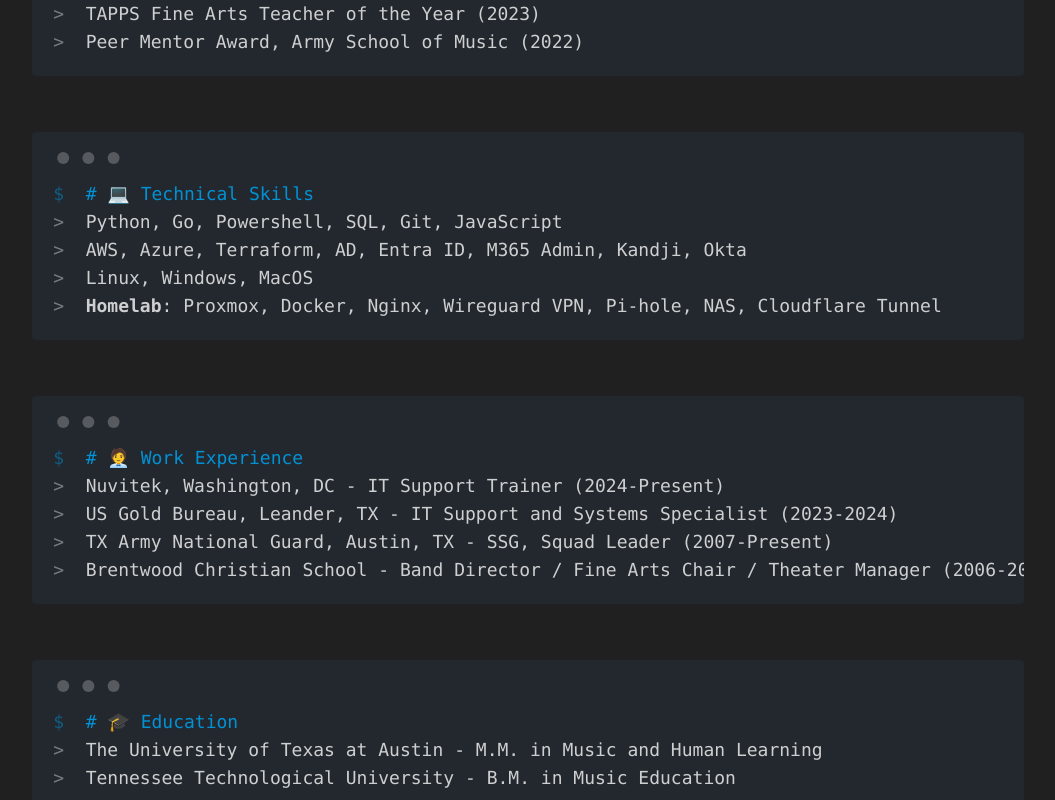
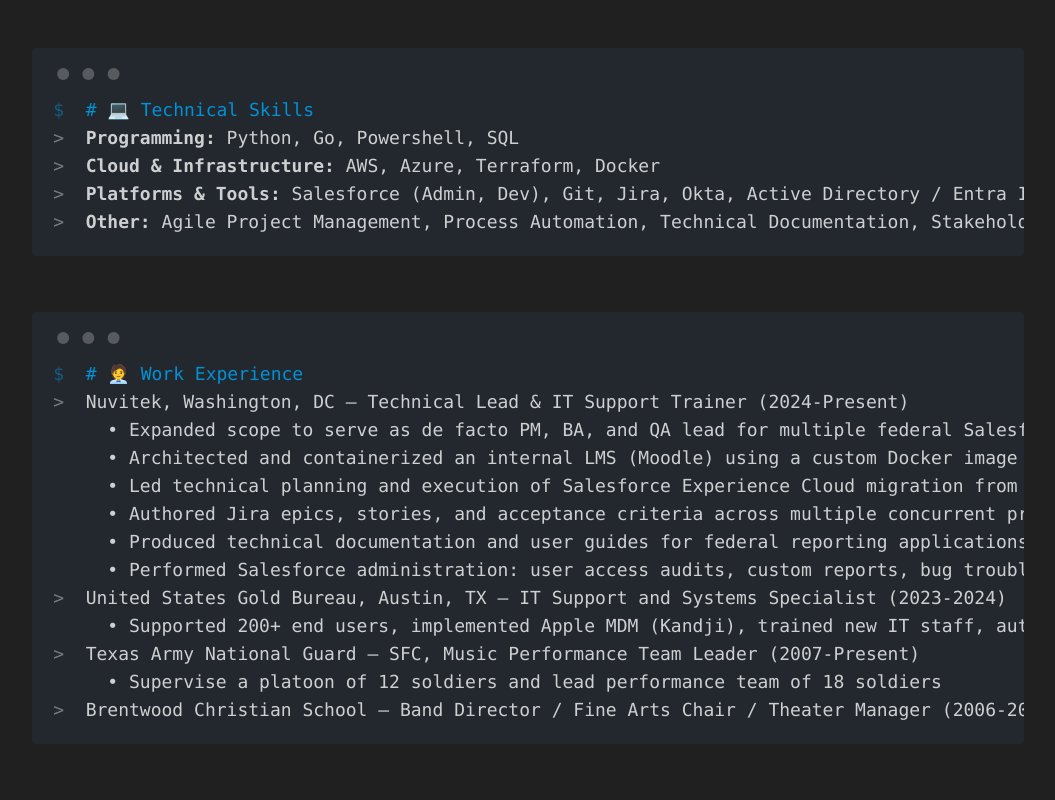
Before and after one commit to jtravisp/travispollard.com, a Next.js app in the folder frontend/: page /resume in a window 1280 px wide. Shown: the part 600-1400 px from the top of the page, without its empty margins (112-1167 px from the left). Built offline with nearby package versions, Linux system fonts and the light colour scheme.

Commit message:
update bio and resume content

```diff
--- a/frontend/app/layout.tsx
+++ b/frontend/app/layout.tsx
@@ -14,13 +14,13 @@
 
 export const metadata = {
   title: 'Travis Pollard – Cloud Architect',
-  description: 'Personal website and resume of Travis Pollard, an IT professional and cloud engineer based in Austin, TX.',
-  keywords: ['Travis Pollard', 'Cloud Architect', 'DevOps', 'AWS', 'Terraform', 'Next.js', 'IT Support Trainer', 'Resume'],
+  description: 'Personal website and resume of Travis Pollard, a cloud architect and technical lead based in Austin, TX. AWS certified, Terraform, Salesforce, DevOps.',
+  keywords: ['Travis Pollard', 'Cloud Architect', 'Technical Lead', 'DevOps', 'AWS', 'Terraform', 'Salesforce', 'Docker', 'Next.js', 'Resume'],
   authors: [{ name: 'Travis Pollard', url: 'https://www.travispollard.com' }],
   creator: 'Travis Pollard',
   openGraph: {
     title: 'Travis Pollard – Cloud Architect',
-    description: 'Resume of Travis Pollard, IT and Cloud Professional.',
+    description: 'Resume of Travis Pollard, Cloud Architect and Technical Lead.',
     url: 'https://www.travispollard.com',
     siteName: 'Travis Pollard Portfolio',
     type: 'website',
--- a/frontend/app/page.tsx
+++ b/frontend/app/page.tsx
@@ -71,7 +71,7 @@
 
         {/* Footer */}
         <footer className="footer p-6 bg-neutral text-neutral-content rounded-lg justify-center">
-          <p>&copy; 2025 Travis Pollard — Austin, TX — travis@travispollard.com</p>
+          <p>&copy; 2026 Travis Pollard — Austin, TX — travis@travispollard.com</p>
         </footer>
 
         <VisitorCounter />
--- a/frontend/app/resume/page.tsx
+++ b/frontend/app/resume/page.tsx
@@ -49,14 +49,11 @@
               <code># 🛡 Certifications & Recognitions</code>
             </pre>
             {[
+              "AWS Certified Developer - Associate",
               "AWS Certified Solutions Architect - Associate",
-              "Secret Level Clearance (Active)",
+              "Secret Level Clearance, Active",
               "CompTIA Security+, Network+, A+",
-              "edX CS50x & CS50p Certificates",
-              "Google Data Analytics Professional Certificate",
-              "Finley R. Hamilton Outstanding Military Musician Award (2024)",
-              "TAPPS Fine Arts Teacher of the Year (2023)",
-              "Peer Mentor Award, Army School of Music (2022)"
+              "edX Harvard CS50x Computer Science Certificate and CS50p Python Certificate",
             ].map((item, idx) => (
               <pre data-prefix=">" key={idx}><code>{item}</code></pre>
             ))}
@@ -73,16 +70,16 @@
               <code># 💻 Technical Skills</code>
             </pre>
             <pre data-prefix=">">
-              <code>Python, Go, Powershell, SQL, Git, JavaScript</code>
+              <code><strong>Programming:</strong> Python, Go, Powershell, SQL</code>
             </pre>
             <pre data-prefix=">">
-              <code>AWS, Azure, Terraform, AD, Entra ID, M365 Admin, Kandji, Okta</code>
+              <code><strong>Cloud & Infrastructure:</strong> AWS, Azure, Terraform, Docker</code>
             </pre>
             <pre data-prefix=">">
-              <code>Linux, Windows, MacOS</code>
+              <code><strong>Platforms & Tools:</strong> Salesforce (Admin, Dev), Git, Jira, Okta, Active Directory / Entra ID, M365, Google Workspace, Connectwise Automate, Kandji, Netsuite</code>
             </pre>
             <pre data-prefix=">">
-              <code><strong>Homelab</strong>: Proxmox, Docker, Nginx, Wireguard VPN, Pi-hole, NAS, Cloudflare Tunnel</code>
+              <code><strong>Other:</strong> Agile Project Management, Process Automation, Technical Documentation, Stakeholder Communication</code>
             </pre>
           </motion.div>
 
@@ -97,16 +94,24 @@
               <code># 🧑‍💼 Work Experience</code>
             </pre>
             <pre data-prefix=">">
-              <code>Nuvitek, Washington, DC - IT Support Trainer (2024-Present)</code>
+              <code>Nuvitek, Washington, DC — Technical Lead & IT Support Trainer (2024-Present)</code>
             </pre>
+            <pre data-prefix=" "><code>  • Expanded scope to serve as de facto PM, BA, and QA lead for multiple federal Salesforce apps following team reduction</code></pre>
+            <pre data-prefix=" "><code>  • Architected and containerized an internal LMS (Moodle) using a custom Docker image deployed to AWS ECS with Terraform</code></pre>
+            <pre data-prefix=" "><code>  • Led technical planning and execution of Salesforce Experience Cloud migration from .com to .gov domains</code></pre>
+            <pre data-prefix=" "><code>  • Authored Jira epics, stories, and acceptance criteria across multiple concurrent projects</code></pre>
+            <pre data-prefix=" "><code>  • Produced technical documentation and user guides for federal reporting applications</code></pre>
+            <pre data-prefix=" "><code>  • Performed Salesforce administration: user access audits, custom reports, bug troubleshooting, dev QA</code></pre>
             <pre data-prefix=">">
-              <code>US Gold Bureau, Leander, TX - IT Support and Systems Specialist (2023-2024)</code>
+              <code>United States Gold Bureau, Austin, TX — IT Support and Systems Specialist (2023-2024)</code>
             </pre>
+            <pre data-prefix=" "><code>  • Supported 200+ end users, implemented Apple MDM (Kandji), trained new IT staff, automated processes with PowerShell, Go, and Bash</code></pre>
             <pre data-prefix=">">
-              <code>TX Army National Guard, Austin, TX - SSG, Squad Leader (2007-Present)</code>
+              <code>Texas Army National Guard — SFC, Music Performance Team Leader (2007-Present)</code>
             </pre>
+            <pre data-prefix=" "><code>  • Supervise a platoon of 12 soldiers and lead performance team of 18 soldiers</code></pre>
             <pre data-prefix=">">
-              <code>Brentwood Christian School - Band Director / Fine Arts Chair / Theater Manager (2006-2023)</code>
+              <code>Brentwood Christian School — Band Director / Fine Arts Chair / Theater Manager (2006-2023)</code>
             </pre>
           </motion.div>
 
@@ -121,10 +126,10 @@
               <code># 🎓 Education</code>
             </pre>
             <pre data-prefix=">">
-              <code>The University of Texas at Austin - M.M. in Music and Human Learning</code>
+              <code>The University of Texas at Austin — Master's in Music and Human Learning</code>
             </pre>
             <pre data-prefix=">">
-              <code>Tennessee Technological University - B.M. in Music Education</code>
+              <code>Tennessee Technological University — Bachelor's in Music Education</code>
             </pre>
           </motion.div>
         </div>
```
